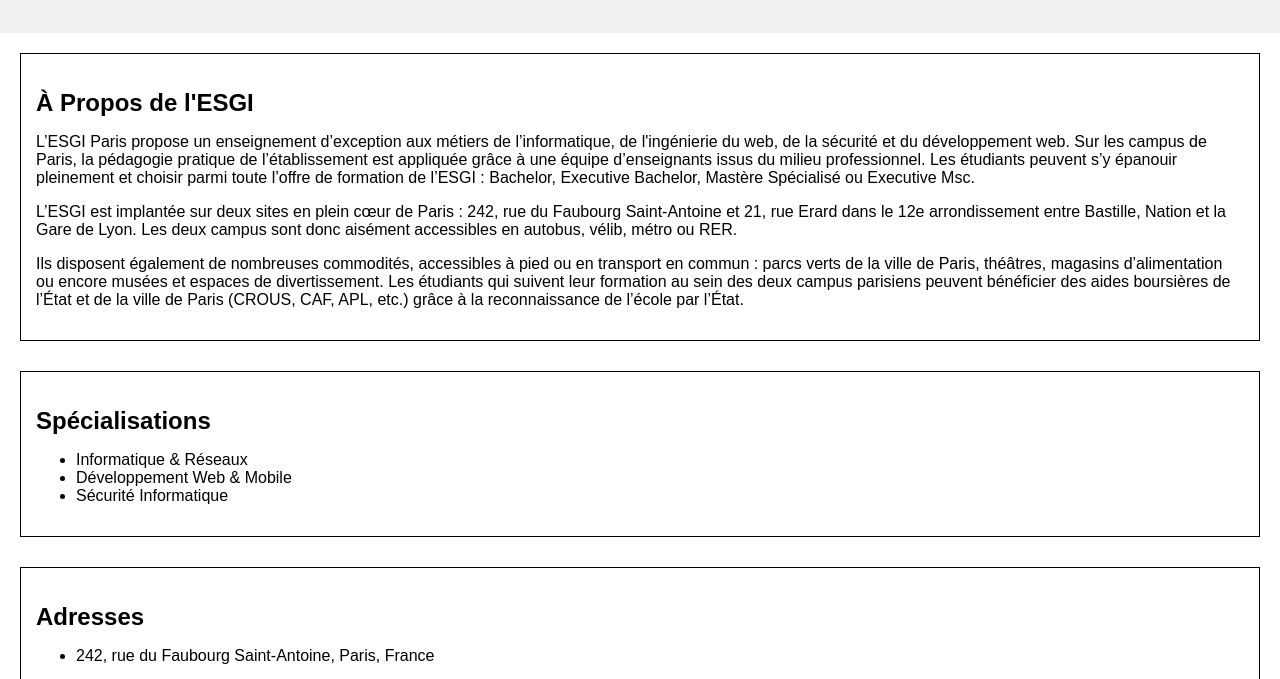
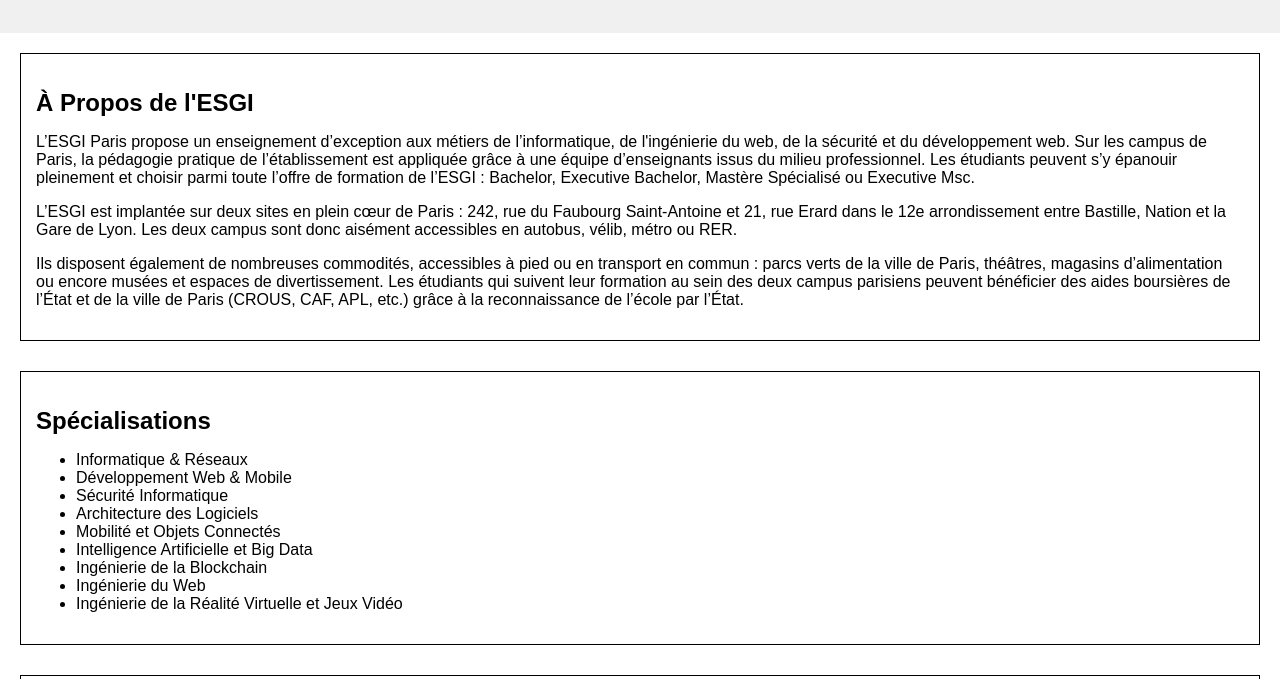
Before and after one commit to HamlyZion/TP-Janvier, a plain HTML site: page index.html in a window 1280 px wide. Shown: the part 121-800 px from the top of the page. Drawn offline with Linux system fonts and the light colour scheme.

Commit message:
add specialities

```diff
--- a/index.html
+++ b/index.html
@@ -27,7 +27,12 @@
         <li>Informatique & Réseaux</li>
         <li>Développement Web & Mobile</li>
         <li>Sécurité Informatique</li>
-        <!-- Add other specializations -->
+        <li>Architecture des Logiciels</li>
+        <li>Mobilité et Objets Connectés</li>
+        <li>Intelligence Artificielle et Big Data</li>
+        <li>Ingénierie de la Blockchain</li>
+        <li>Ingénierie du Web</li>
+        <li>Ingénierie de la Réalité Virtuelle et Jeux Vidéo</li>
       </ul>
     </section>
 
```
